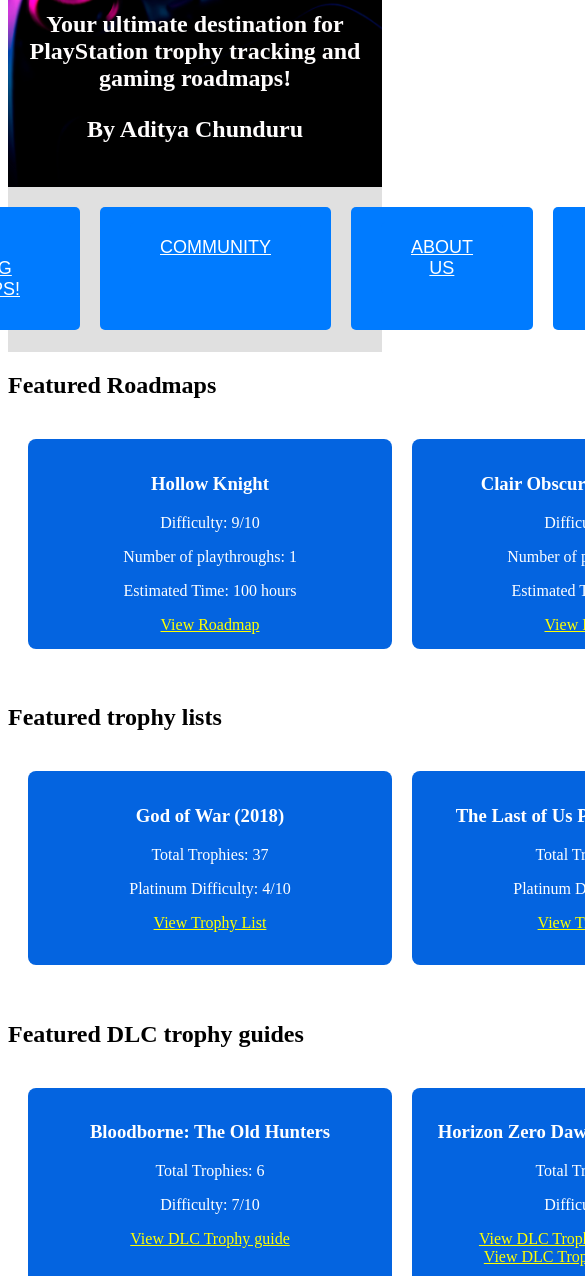
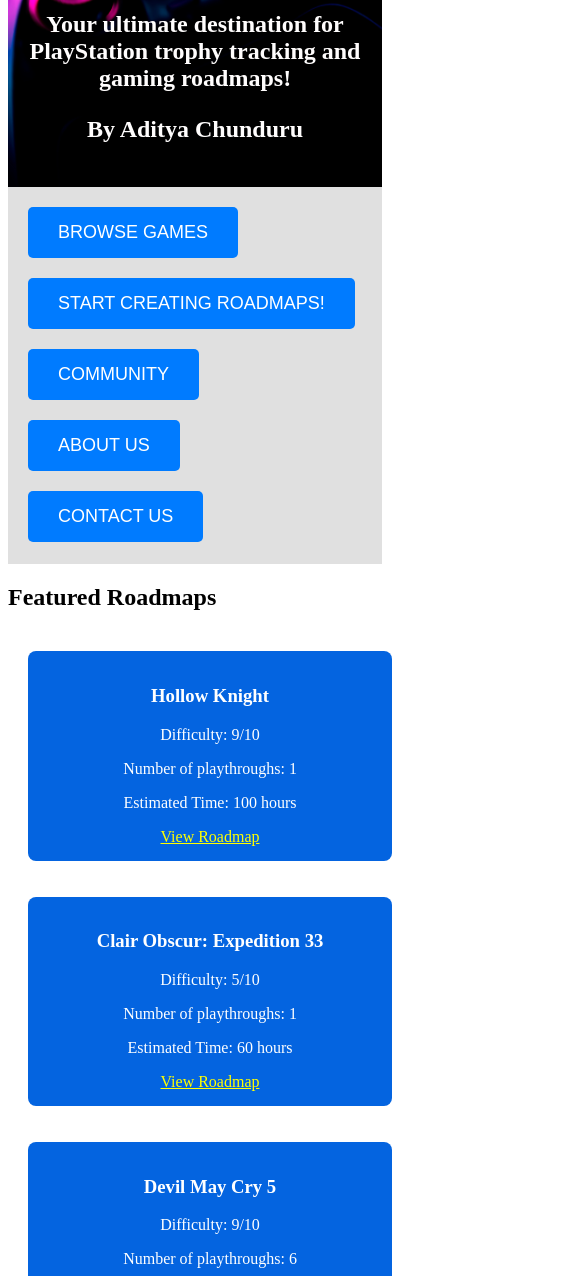
Before and after one commit to Aditya-chunduru/ITC2400-Signature-assignment-third-deliverable, a plain HTML site: page index.html in a window 390 px wide. Shown: the part 301-1577 px from the top of the page, 585 px wide, since content can reach past the window. Drawn offline with Linux system fonts and the light colour scheme.

Commit message:
Add files via upload

```diff
--- a/index.html
+++ b/index.html
@@ -14,16 +14,16 @@
 </div>
 <nav>
 
-        <button class="large-btn"><a href="browse.html" class="large-btn">BROWSE GAMES</a></button>
-       <button class="large-btn"><a href="roadmaps.html" class="large-btn"> START CREATING ROADMAPS!</a></button>
-        <button class="large-btn"><a href="community.html" class="large-btn">COMMUNITY</a></button>
-        <button class="large-btn"><a href="about.html" class="large-btn">ABOUT US</a></button>
-        <button class="large-btn"><a href="contact.html" class="large-btn">CONTACT US</a></button>
+        <button onclick="location.href='browse.html'" class="large-btn">BROWSE GAMES</button>
+        <button onclick="location.href='roadmaps.html'" class="large-btn">START CREATING ROADMAPS!</button>
+         <button onclick="location.href='community.html'" class="large-btn">COMMUNITY</button>
+          <button onclick="location.href='about.html'" class="large-btn">ABOUT US</button>
+           <button onclick="location.href='contact.html'" class="large-btn">CONTACT US</button>
 
 </nav>
 
 
-<section class="featured Roadmaps">
+<section class="featured-Roadmaps">
     <h2>Featured Roadmaps</h2>
     <div class="roadmap-list">
         <div class="roadmap-item">
@@ -52,7 +52,7 @@
 
 
 
-    <section class="featured Trophy Lists">
+    <section class="featured-Trophy-Lists">
     <h2>Featured trophy lists</h2>
     <div class="trophy-list">
         <div class="trophy-item">
@@ -77,7 +77,7 @@
     </section>
 
 
-    <section class="Featured DLC Trophy Guides">
+    <section class="Featured-DLC-Trophy-Guides">
     <h2>Featured DLC trophy guides</h2>
     <div class="dlc-trophy-guide">
         <div class="dlc-trophy-item">
--- a/style.css
+++ b/style.css
@@ -124,6 +124,18 @@
         min-width: 100%;
         margin-bottom: 1em;
     }
+
+
+    .roadmap-list, .trophy-list, .dlc-trophy-guide {
+        display: flex;
+        flex-direction: column;
+        gap: 20px;
+        padding: 20px;
+    }
+
+    nav, .large-btn {
+        flex-direction: column;
+    }
 }
 
 .mission {
@@ -208,3 +220,12 @@
     text-align: center;
     color: white;
 }
+
+.learn-more button {
+    display: inline-block;
+    margin-top: 10px;
+}
+
+.about-section, .mission, .services-offered, .why-choose-us {
+    margin-bottom: 60px;
+}
```
Also changed, not shown: about.html (+1 -1 lines), browse.html (+5 -5 lines), community.html (+3 -3 lines), contact.html (+1 -1 lines), roadmaps.html (+11 -3 lines).
